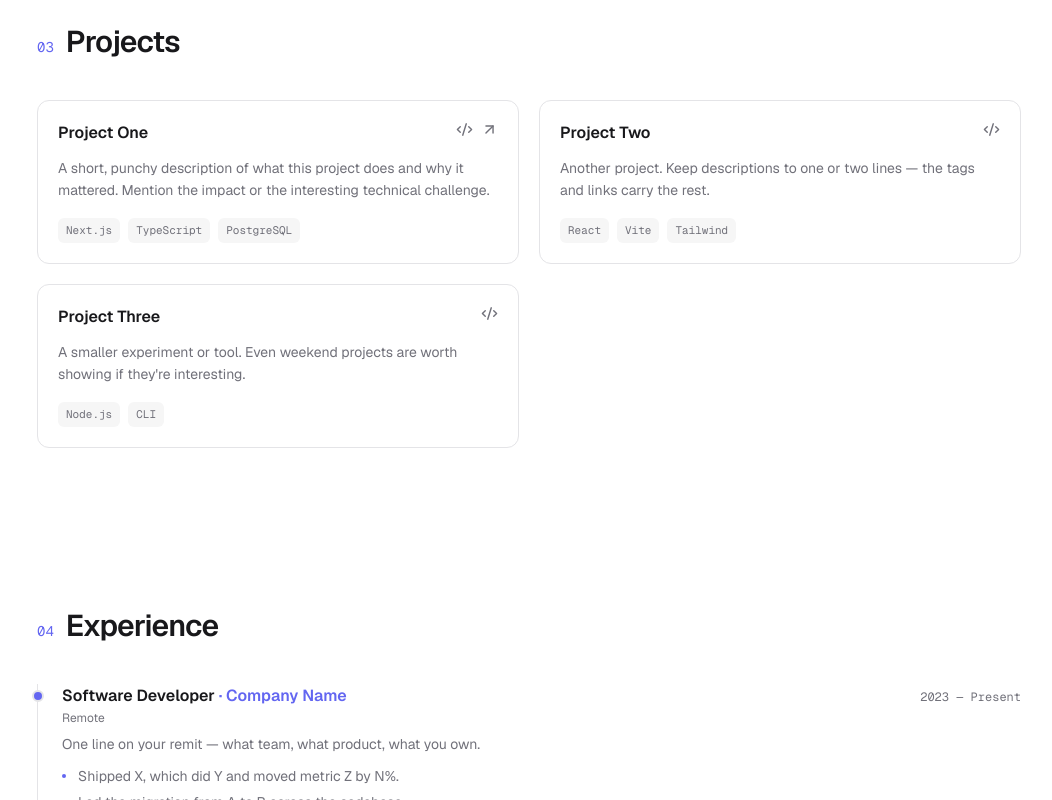
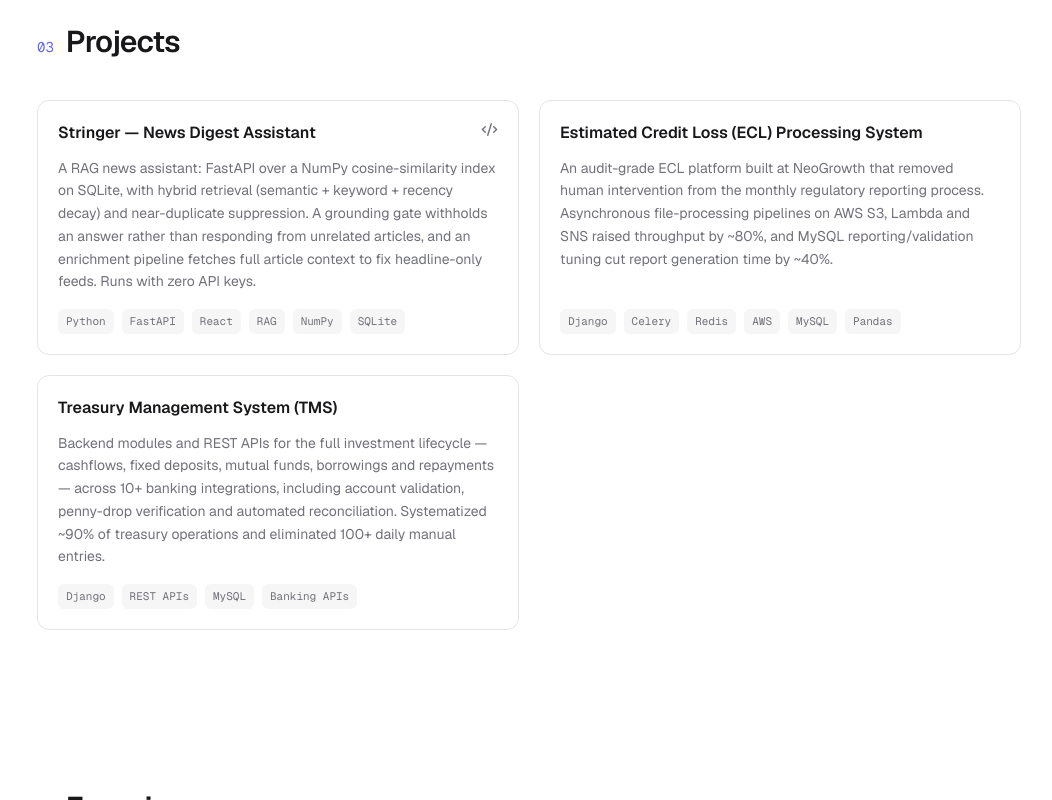
Before and after one commit to sharmaomshiv201/portfolio, a Next.js app: page / in a window 1280 px wide. Shown: the part 1600-2400 px from the top of the page, without its empty margins (111-1163 px from the left). Built offline with nearby package versions, Linux system fonts and the light colour scheme; no server answers.

Commit message:
Add Stringer, ECL and TMS projects; add LinkedIn link

```diff
--- a/src/content/site.ts
+++ b/src/content/site.ts
@@ -63,9 +63,7 @@ export const site = {
 
   socials: [
     { label: "GitHub", href: "https://github.com/sharmaomshiv201" },
-    // Add more when ready, e.g.:
-    // { label: "LinkedIn", href: "https://linkedin.com/in/your-username" },
-    // { label: "X", href: "https://x.com/your-username" },
+    { label: "LinkedIn", href: "https://www.linkedin.com/in/om-shiv/" },
   ] as Social[],
 
   skills: [
@@ -89,28 +87,26 @@ export const site = {
 
   projects: [
     {
-      title: "Project One",
+      title: "Stringer — News Digest Assistant",
       description:
-        "A short, punchy description of what this project does and why it mattered. Mention the impact or the interesting technical challenge.",
-      tags: ["Next.js", "TypeScript", "PostgreSQL"],
-      link: "https://example.com",
-      repo: "https://github.com/your-username/project-one",
+        "A RAG news assistant: FastAPI over a NumPy cosine-similarity index on SQLite, with hybrid retrieval (semantic + keyword + recency decay) and near-duplicate suppression. A grounding gate withholds an answer rather than responding from unrelated articles, and an enrichment pipeline fetches full article context to fix headline-only feeds. Runs with zero API keys.",
+      tags: ["Python", "FastAPI", "React", "RAG", "NumPy", "SQLite"],
+      repo: "https://github.com/sharmaomshiv201/stringer",
       featured: true,
     },
     {
-      title: "Project Two",
+      title: "Estimated Credit Loss (ECL) Processing System",
       description:
-        "Another project. Keep descriptions to one or two lines — the tags and links carry the rest.",
-      tags: ["React", "Vite", "Tailwind"],
-      repo: "https://github.com/your-username/project-two",
+        "An audit-grade ECL platform built at NeoGrowth that removed human intervention from the monthly regulatory reporting process. Asynchronous file-processing pipelines on AWS S3, Lambda and SNS raised throughput by ~80%, and MySQL reporting/validation tuning cut report generation time by ~40%.",
+      tags: ["Django", "Celery", "Redis", "AWS", "MySQL", "Pandas"],
       featured: true,
     },
     {
-      title: "Project Three",
+      title: "Treasury Management System (TMS)",
       description:
-        "A smaller experiment or tool. Even weekend projects are worth showing if they're interesting.",
-      tags: ["Node.js", "CLI"],
-      repo: "https://github.com/your-username/project-three",
+        "Backend modules and REST APIs for the full investment lifecycle — cashflows, fixed deposits, mutual funds, borrowings and repayments — across 10+ banking integrations, including account validation, penny-drop verification and automated reconciliation. Systematized ~90% of treasury operations and eliminated 100+ daily manual entries.",
+      tags: ["Django", "REST APIs", "MySQL", "Banking APIs"],
+      featured: true,
     },
   ] as Project[],
 
```
